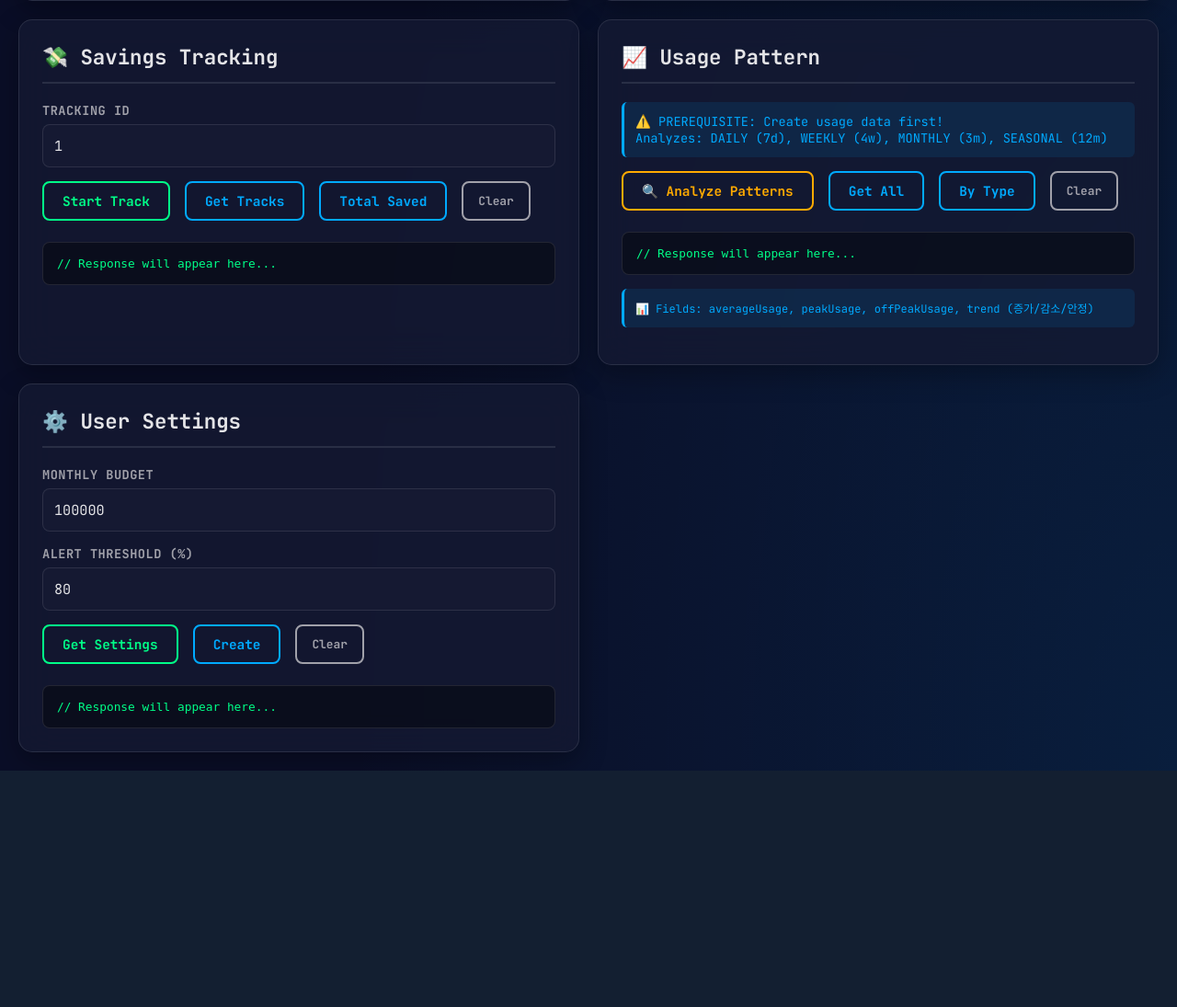
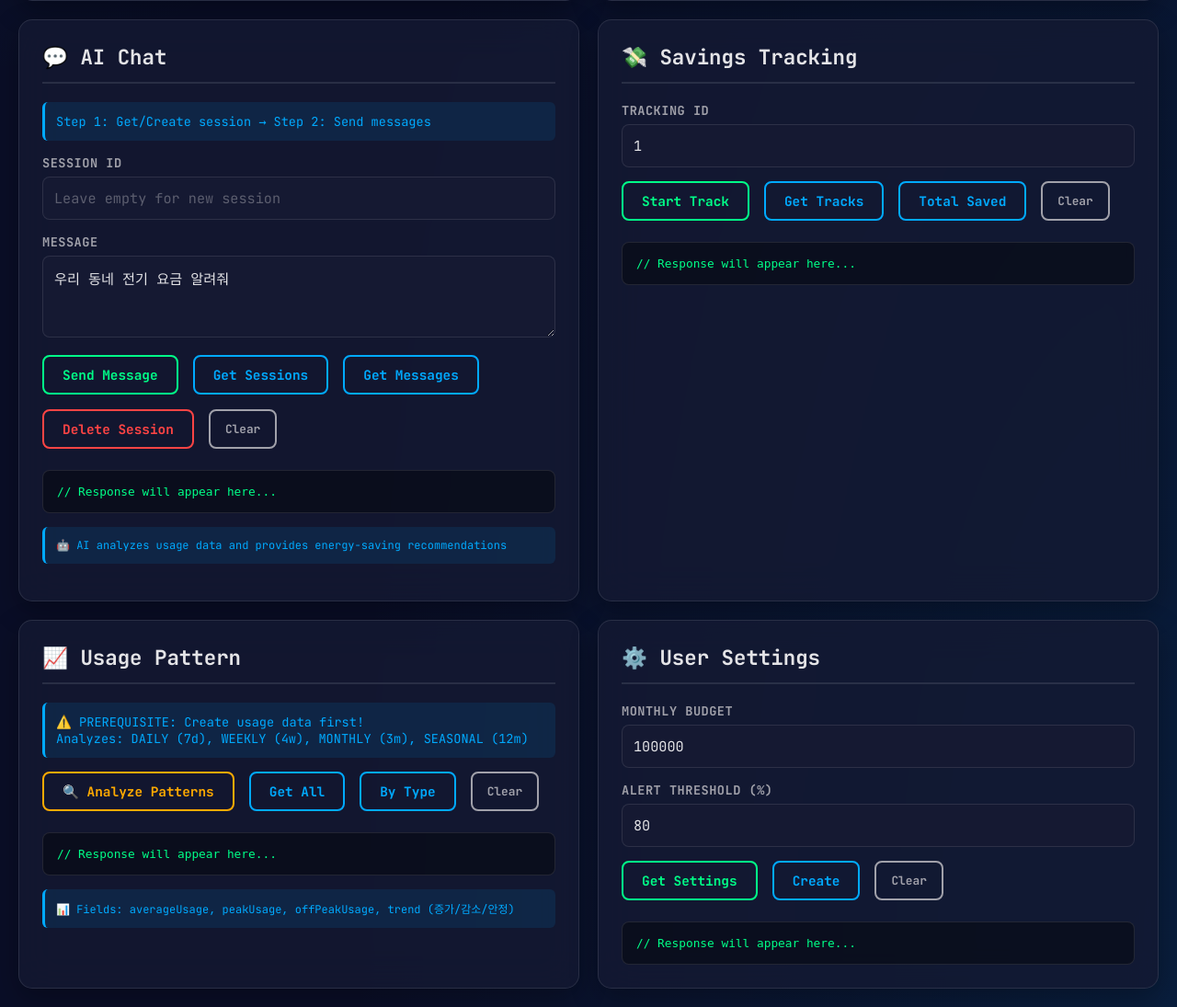
Before and after one commit to NexTach/Moadream-server-V1, a Flask app: template src/main/resources/templates/test.html in a window 1280 px wide. Shown: the part 2235-3330 px from the top of the page at 92% size. Before the commit the page ends 3073 px from the top, so only its background shows below. Run offline with Flask 3, Linux system fonts and the light colour scheme; the template is opened without the code that fills it, so the values that code supplies are empty; some libraries are stand-ins or nearby versions.

Commit message:
add AI chat functionality with session management and message handling

```diff
--- a/src/main/resources/templates/test.html
+++ b/src/main/resources/templates/test.html
@@ -586,6 +586,40 @@
                 </div>
             </div>
 
+            <!-- AI 채팅 -->
+            <div class="card">
+                <h2 class="card-title">💬 AI Chat</h2>
+
+                <div class="info-text">
+                    Step 1: Get/Create session → Step 2: Send messages
+                </div>
+
+                <div class="form-group">
+                    <label>Session ID</label>
+                    <input type="number" id="sessionId" placeholder="Leave empty for new session">
+                </div>
+                <div class="form-group">
+                    <label>Message</label>
+                    <textarea id="chatMessage" rows="3" placeholder="우리 동네 전기 요금 알려줘">우리 동네 전기 요금 알려줘</textarea>
+                </div>
+
+                <div class="button-group">
+                    <button onclick="sendChatMessage()">Send Message</button>
+                    <button class="secondary" onclick="getChatSessions()">Get Sessions</button>
+                    <button class="secondary" onclick="getChatMessages()">Get Messages</button>
+                    <button class="danger" onclick="deleteChatSession()">Delete Session</button>
+                    <button class="clear-btn" onclick="clearResponse('chatResponse')">Clear</button>
+                </div>
+
+                <div class="response-box" id="chatResponse">
+                    <pre>// Response will appear here...</pre>
+                </div>
+
+                <div class="info-text" style="margin-top: 15px; font-size: 0.75rem;">
+                    🤖 AI analyzes usage data and provides energy-saving recommendations
+                </div>
+            </div>
+
             <!-- 절감 추적 -->
             <div class="card">
                 <h2 class="card-title">💸 Savings Tracking</h2>
@@ -961,6 +995,59 @@
             await apiCall(`${API_BASE_URL}/patterns/users/${userId}/type/${utilityType}`, 'GET', null, 'patternResponse');
         }
 
+        // Chat APIs
+        async function sendChatMessage() {
+            const userId = getUserIdFromInput();
+            const sessionId = document.getElementById('sessionId').value;
+            const message = document.getElementById('chatMessage').value;
+
+            if (!message) {
+                displayResponse('chatResponse', {error: 'Please enter a message'});
+                return;
+            }
+
+            const body = {
+                sessionId: sessionId ? parseInt(sessionId) : null,
+                message: message
+            };
+
+            const data = await apiCall(`${API_BASE_URL}/chat/users/${userId}/message`, 'POST', body, 'chatResponse');
+
+            if (data && data.sessionId && !sessionId) {
+                document.getElementById('sessionId').value = data.sessionId;
+            }
+        }
+
+        async function getChatSessions() {
+            const userId = getUserIdFromInput();
+            await apiCall(`${API_BASE_URL}/chat/users/${userId}/sessions`, 'GET', null, 'chatResponse');
+        }
+
+        async function getChatMessages() {
+            const userId = getUserIdFromInput();
+            const sessionId = document.getElementById('sessionId').value;
+
+            if (!sessionId) {
+                displayResponse('chatResponse', {error: 'Please enter a session ID'});
+                return;
+            }
+
+            await apiCall(`${API_BASE_URL}/chat/users/${userId}/sessions/${sessionId}/messages`, 'GET', null, 'chatResponse');
+        }
+
+        async function deleteChatSession() {
+            const userId = getUserIdFromInput();
+            const sessionId = document.getElementById('sessionId').value;
+
+            if (!sessionId) {
+                displayResponse('chatResponse', {error: 'Please enter a session ID'});
+                return;
+            }
+
+            await apiCall(`${API_BASE_URL}/chat/users/${userId}/sessions/${sessionId}`, 'DELETE', null, 'chatResponse');
+            document.getElementById('sessionId').value = '';
+        }
+
         // Settings APIs
         async function getUserSetting() {
             const userId = getUserIdFromInput();
```
